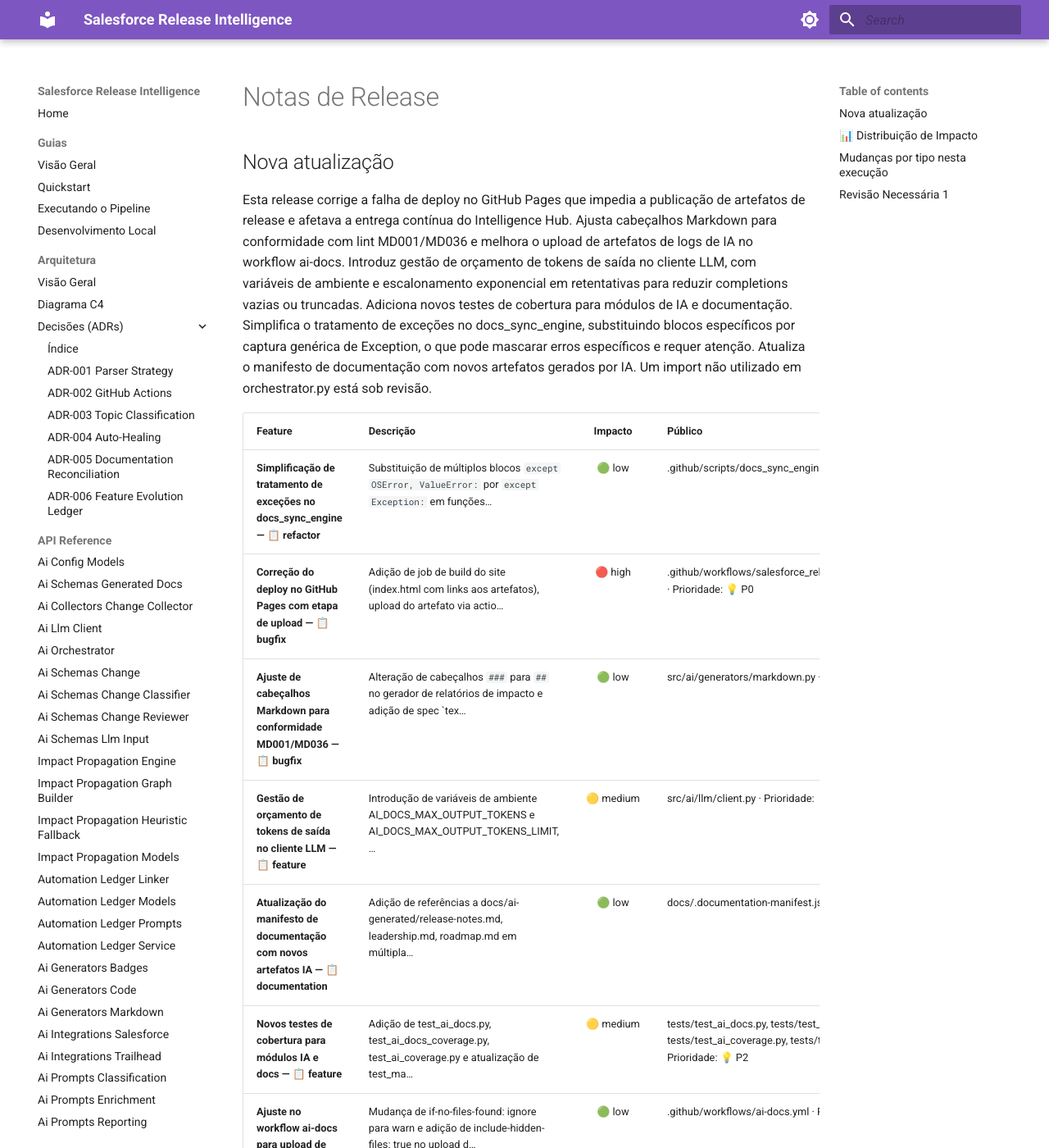
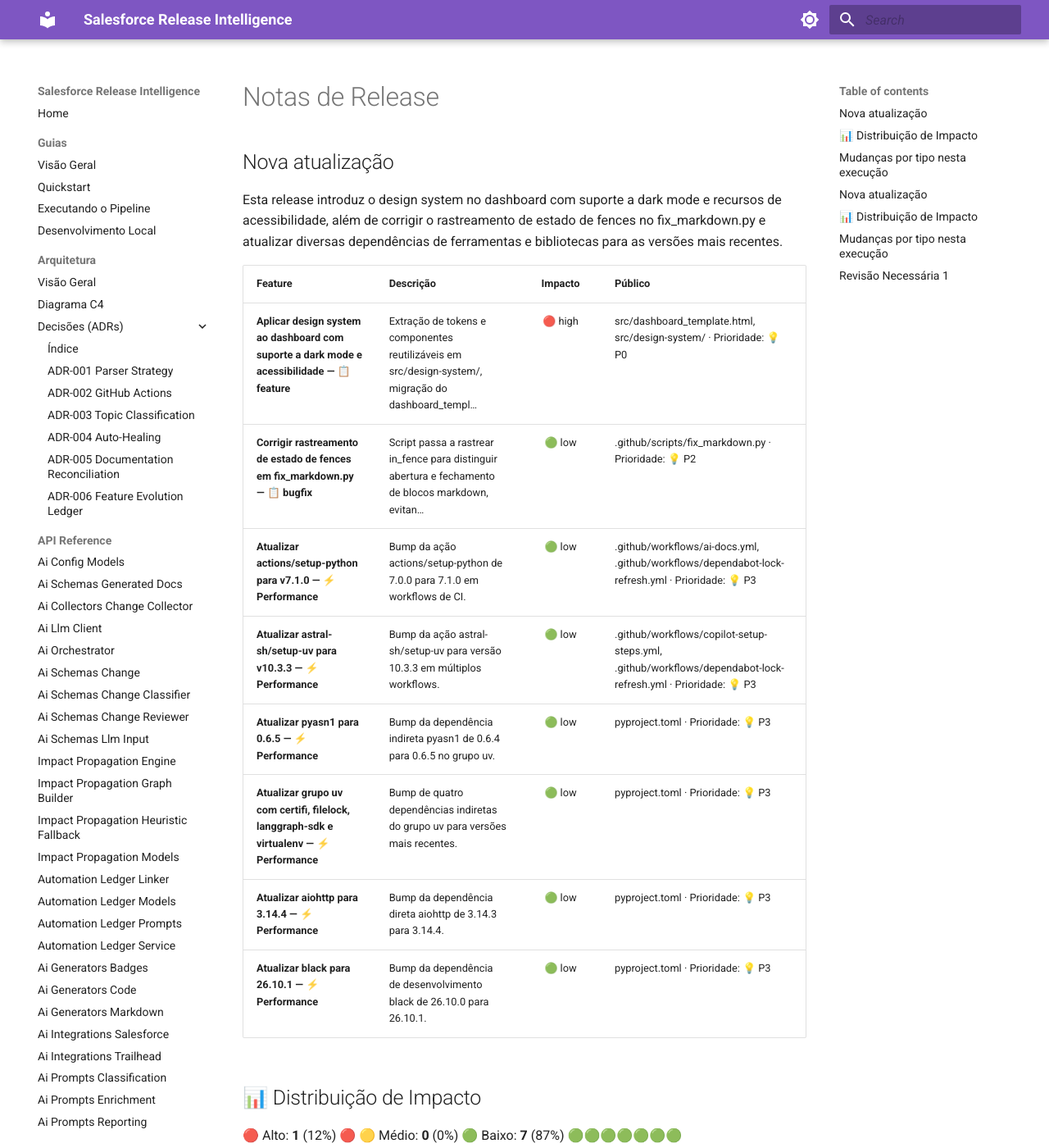
Before and after one commit to Fatal1tyBarucco/Salesforce-WebDev, an MkDocs documentation site: the page built from docs/ai-generated/release-notes.md, in a window 1280 px wide and 1400 px high. Shown: the whole window at 82% size. Built offline with MkDocs 1.6.1 and Material for MkDocs 9.7.7, drawn with Linux system fonts in a browser that asks for light colours; some of the changed text lies outside the part shown.

Commit message:
docs: atualização automática via IA [skip ci]

````diff
--- a/docs/ai-generated/release-notes.md
+++ b/docs/ai-generated/release-notes.md
@@ -1,6 +1,41 @@
-<!-- gerado por IA em 2026-10-19T14:57:56+00:00 — revisar antes de publicar -->
+<!-- gerado por IA em 2026-11-14T06:19:14+00:00 — revisar antes de publicar -->
 
 # Notas de Release
+
+## Nova atualização
+
+Esta release introduz o design system no dashboard com suporte a dark mode e recursos de acessibilidade, além de corrigir o rastreamento de estado de fences no fix_markdown.py e atualizar diversas dependências de ferramentas e bibliotecas para as versões mais recentes.
+
+| Feature | Descrição | Impacto | Público |
+| :--- | :--- | :---: | :--- |
+| **Aplicar design system ao dashboard com suporte a dark mode e acessibilidade — 📋 feature** | Extração de tokens e componentes reutilizáveis em src/design-system/, migração do dashboard_templ… | 🔴 high | src/dashboard_template.html, src/design-system/ · Prioridade: 💡 P0 |
+| **Corrigir rastreamento de estado de fences em fix_markdown.py — 📋 bugfix** | Script passa a rastrear in_fence para distinguir abertura e fechamento de blocos markdown, evitan… | 🟢 low | .github/scripts/fix_markdown.py · Prioridade: 💡 P2 |
+| **Atualizar actions/setup-python para v7.1.0 — ⚡ Performance** | Bump da ação actions/setup-python de 7.0.0 para 7.1.0 em workflows de CI. | 🟢 low | .github/workflows/ai-docs.yml, .github/workflows/dependabot-lock-refresh.yml · Prioridade: 💡 P3 |
+| **Atualizar astral-sh/setup-uv para v10.3.3 — ⚡ Performance** | Bump da ação astral-sh/setup-uv para versão 10.3.3 em múltiplos workflows. | 🟢 low | .github/workflows/copilot-setup-steps.yml, .github/workflows/dependabot-lock-refresh.yml · Prioridade: 💡 P3 |
+| **Atualizar pyasn1 para 0.6.5 — ⚡ Performance** | Bump da dependência indireta pyasn1 de 0.6.4 para 0.6.5 no grupo uv. | 🟢 low | pyproject.toml · Prioridade: 💡 P3 |
+| **Atualizar grupo uv com certifi, filelock, langgraph-sdk e virtualenv — ⚡ Performance** | Bump de quatro dependências indiretas do grupo uv para versões mais recentes. | 🟢 low | pyproject.toml · Prioridade: 💡 P3 |
+| **Atualizar aiohttp para 3.14.4 — ⚡ Performance** | Bump da dependência direta aiohttp de 3.14.3 para 3.14.4. | 🟢 low | pyproject.toml · Prioridade: 💡 P3 |
+| **Atualizar black para 26.10.1 — ⚡ Performance** | Bump da dependência de desenvolvimento black de 26.10.0 para 26.10.1. | 🟢 low | pyproject.toml · Prioridade: 💡 P3 |
+
+## 📊 Distribuição de Impacto
+
+🔴 Alto: **1** (12%) 🔴
+🟡 Médio: **0** (0%)
+🟢 Baixo: **7** (87%) 🟢🟢🟢🟢🟢🟢🟢
+
+Total: **8 features**
+
+## Mudanças por tipo nesta execução
+
+```text
+⚡ Performance        │██████████████████████████████│    6 →
+📋 bugfix             │█████░░░░░░░░░░░░░░░░░░░░░░░░░│    1 →
+📋 feature            │█████░░░░░░░░░░░░░░░░░░░░░░░░░│    1 →
+```
+
+Sparkline da distribuição alto/médio/baixo: ▁ █
+
+---
 
 ## Nova atualização
 
````
Also changed, not shown: CHANGELOG.md (+18 -0 lines), docs/ai-generated/leadership.md (+7 -1 lines), docs/ai-generated/roadmap.md (+7 -1 lines), 1 other file.
